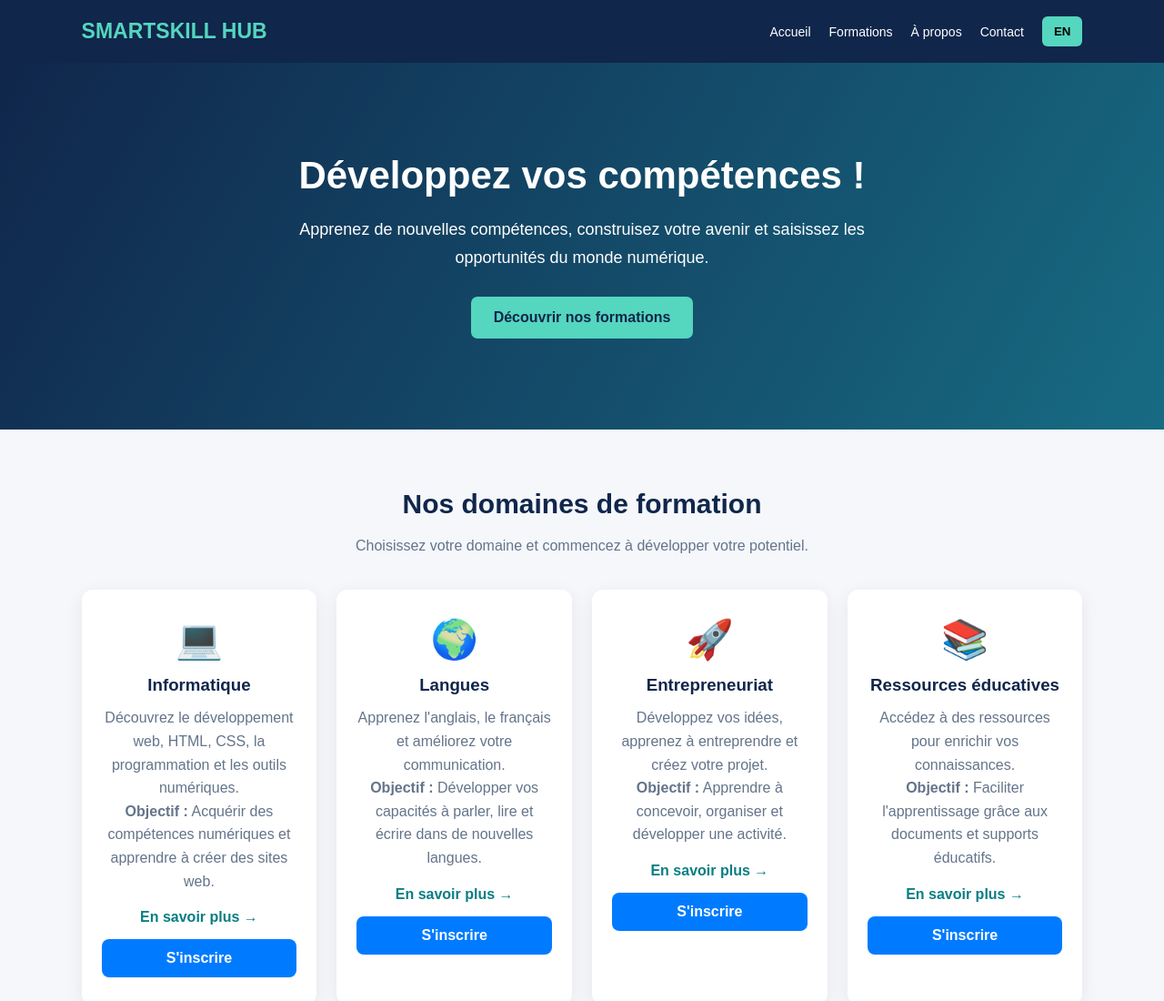
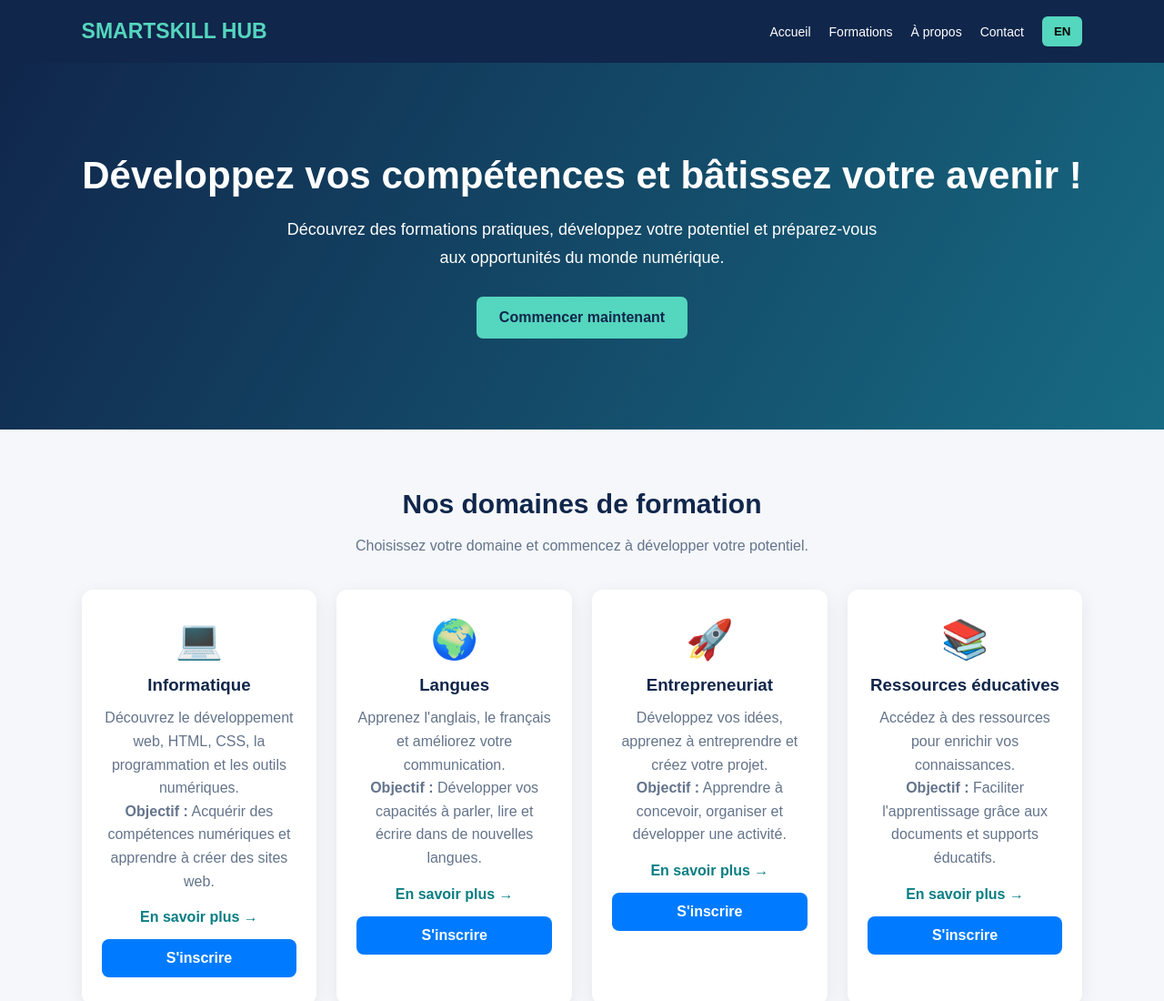
Before and after one commit to Smartkillhub/Smartskill-hub, a plain HTML site: page index.html in a window 1280 px wide. Shown: the top 1100 px of the page at 91% size. Drawn offline with Linux system fonts and the light colour scheme.

Commit message:
Update index.html

```diff
--- a/index.html
+++ b/index.html
@@ -355,22 +355,25 @@ footer {
   </nav>
 </header>
 
+
 <section class="hero" id="accueil">
-  <h1 data-fr="Développez vos compétences !" data-en="Develop Your Skills!">
-    Développez vos compétences !
+  <h1 data-fr="Développez vos compétences et bâtissez votre avenir !"
+      data-en="Develop Your Skills and Build Your Future!">
+    Développez vos compétences et bâtissez votre avenir !
   </h1>
 
-  <p data-fr="Apprenez de nouvelles compétences, construisez votre avenir et saisissez les opportunités du monde numérique."
-     data-en="Learn new skills, build your future and discover opportunities in the digital world.">
-    Apprenez de nouvelles compétences, construisez votre avenir et saisissez les opportunités du monde numérique.
+  <p data-fr="Découvrez des formations pratiques, développez votre potentiel et préparez-vous aux opportunités du monde numérique."
+     data-en="Discover practical courses, develop your potential and prepare for opportunities in the digital world.">
+    Découvrez des formations pratiques, développez votre potentiel et préparez-vous aux opportunités du monde numérique.
   </p>
 
   <a href="#formations" class="btn"
-     data-fr="Découvrir nos formations"
-     data-en="Explore Our Courses">
-    Découvrir nos formations
+     data-fr="Commencer maintenant"
+     data-en="Get Started Now">
+    Commencer maintenant
   </a>
 </section>
+
 
 <section id="formations">
   <h2 class="section-title"
```
